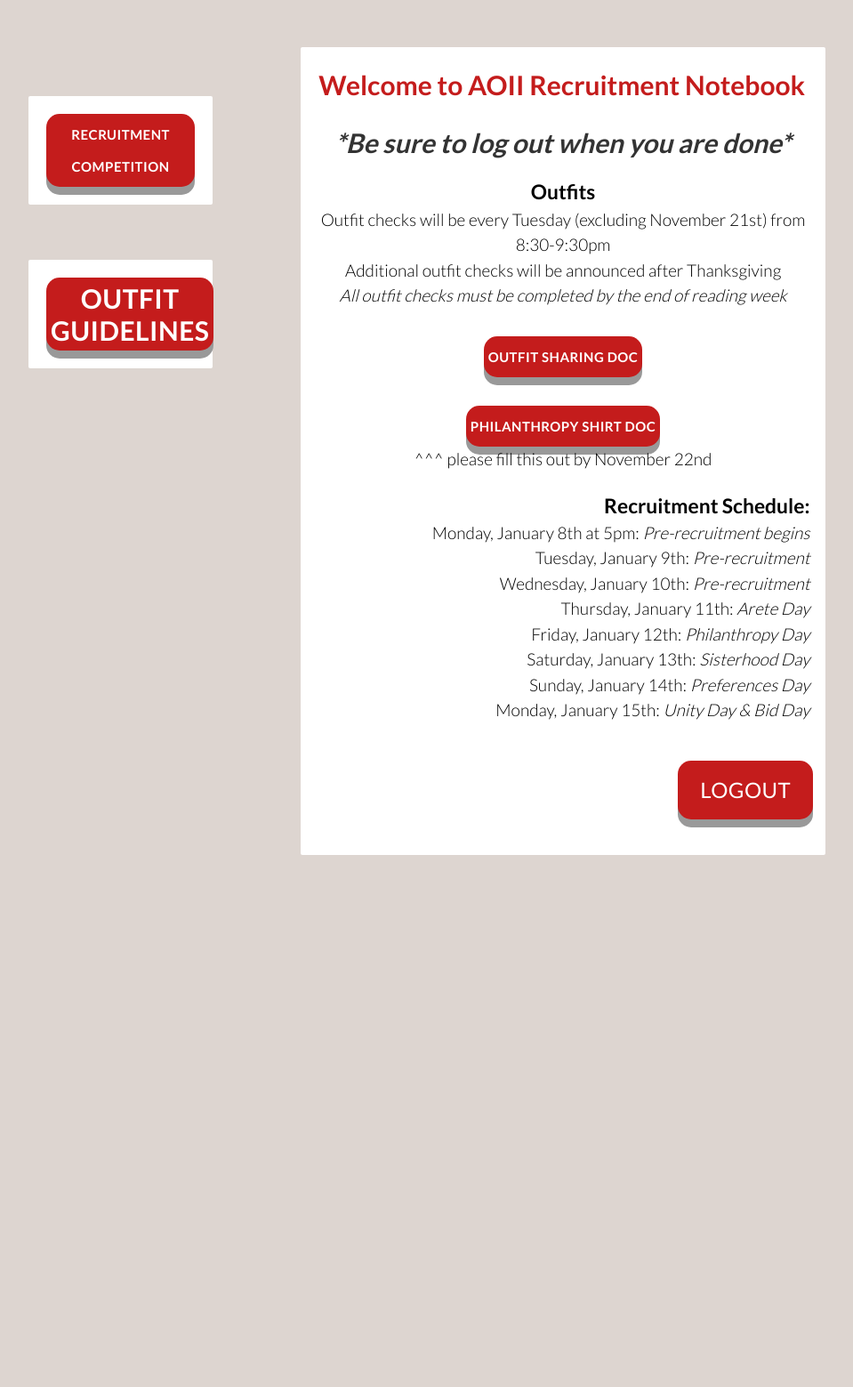
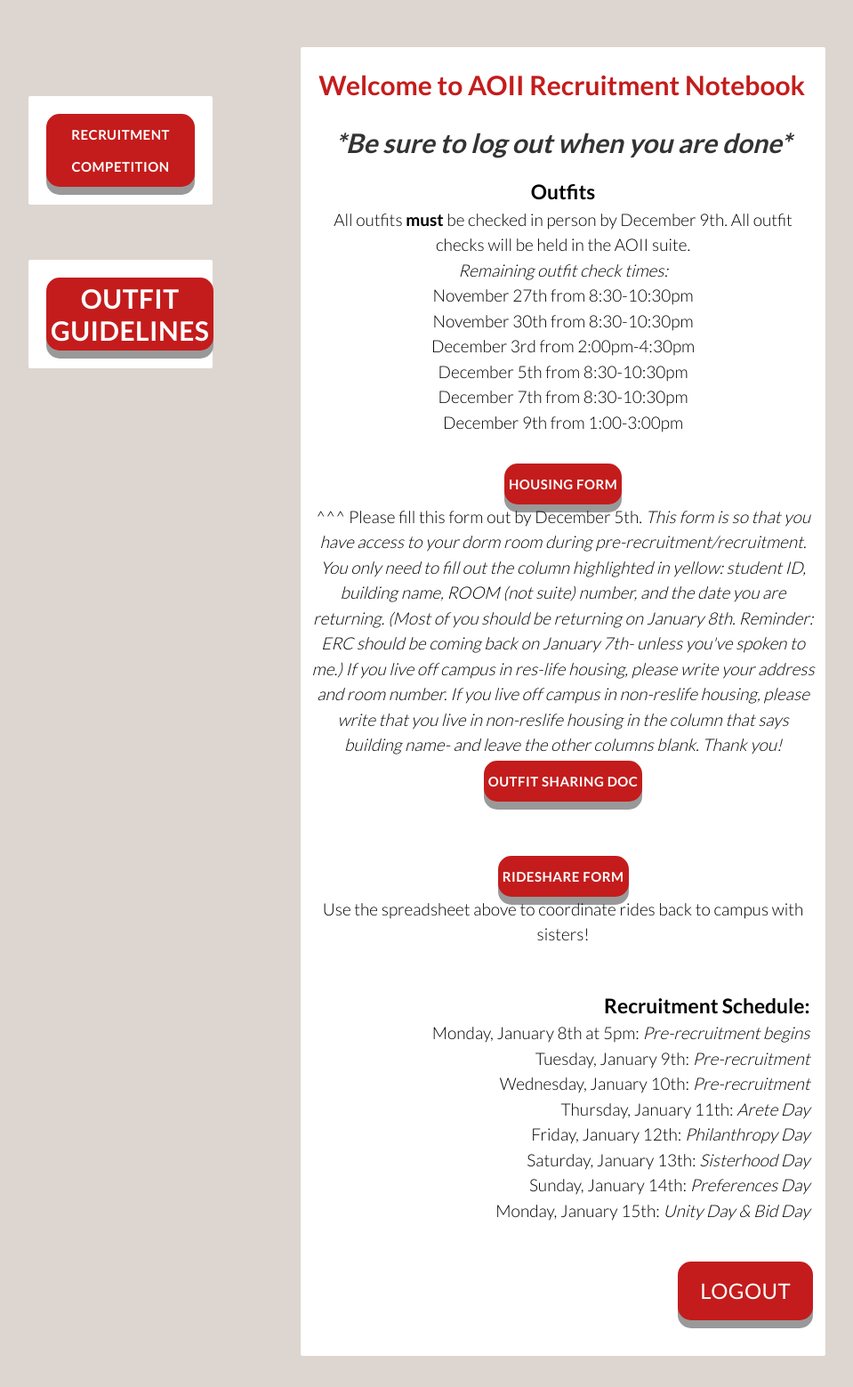
Before and after one commit to elainecole/aoii-recruitment, a Django app: page / in a window 1280 px wide. Shown: the whole page at 89% size, without its empty margins (160-1119 px from the left). Before the commit the page ends 961 px from the top, so only its background shows below. Run offline with Django 3.2, Linux system fonts and the light colour scheme; a user stored in the database is signed in; tables that the repository leaves empty hold one stand-in row (values such as "Sample post"); style sheets or scripts are compiled from the project's sources.

Commit message:
edits 11/29

```diff
--- a/webapp/templates/partials/hello/user_base.html
+++ b/webapp/templates/partials/hello/user_base.html
@@ -7,22 +7,40 @@
     <div class="subtitle-lato">
         <p>
           <b><big>Outfits</big></b><br>
-          Outfit checks will be every Tuesday (excluding November 21st) from 8:30-9:30pm <br>
-          Additional outfit checks will be announced after Thanksgiving <br>
-          <em>All outfit checks must be completed by the end of reading week </em> <br> <br>
+          <p>All outfits <b>must</b> be checked in person by December 9th. All outfit checks will be held in the AOII suite.</p>
+          <em>Remaining outfit check times:</em><br>
+          November 27th from 8:30-10:30pm <br>
+          November 30th from 8:30-10:30pm <br>
+          December 3rd from 2:00pm-4:30pm <br>
+          December 5th from 8:30-10:30pm <br>
+          December 7th from 8:30-10:30pm <br>
+          December 9th from 1:00-3:00pm
+ <br> <br>
+
+ <p class="title-lato">
+     <a href="https://docs.google.com/spreadsheets/d/1s9qI9DDT4HcQIEBEMV6uL04ZsXmqGpWq8ybO7PyIfd8/edit#gid=0" target="_blank" class="login-button btn" style="padding: 5px; font-size: 15px">
+         Housing Form
+     </a>
+ </p>
+ <p class="subtitle-lato">
+   ^^^ Please fill this form out by December 5th. <em>This form is so that you have access to your dorm room during pre-recruitment/recruitment. You only need to fill out the column highlighted in yellow: student ID, building name, ROOM (not suite) number, and the date you are returning. (Most of you should be returning on January 8th. Reminder: ERC should be coming back on January 7th- unless you've spoken to me.) If you live off campus in res-life housing, please write your address and room number. If you live off campus in non-reslife housing, please write that you live in non-reslife housing in the column that says building name- and leave the other columns blank. Thank you!</em>
+ </p>
           <p class="title-lato">
               <a href="https://docs.google.com/spreadsheets/d/1LudR3JsKlScw8vMO079eO0yAGxwR0cMKT_7MuqyIDXM/edit?usp=sharing" target="_blank" class="login-button btn" style="padding: 5px; font-size: 15px">
                   Outfit Sharing Doc
               </a>
-          </p> <br>
+          </p> <br> <br>
+
           <p class="title-lato">
-              <a href="https://docs.google.com/spreadsheets/d/1UxHtf2EKOx4NoaION0XzJbHP0-epnzhblloPWf5kPXU/edit?usp=sharing" target="_blank" class="login-button btn" style="padding: 5px; font-size: 15px">
-                  Philanthropy Shirt Doc
+              <a href="https://docs.google.com/spreadsheets/d/1i1UXpxDQRGAvcCC32k7FGJkhuygUQKS5R-RXsHbMnGs/edit?usp=sharing" target="_blank" class="login-button btn" style="padding: 5px; font-size: 15px">
+                  Rideshare Form
               </a>
           </p>
+
           <p class="subtitle-lato">
-            ^^^ please fill this out by November 22nd
-          </p>
+            Use the spreadsheet above to coordinate rides back to campus with sisters!
+          </p> <br>
+
         </p>
     </div>
     <div class="row" style="padding-top: 20px">
```
